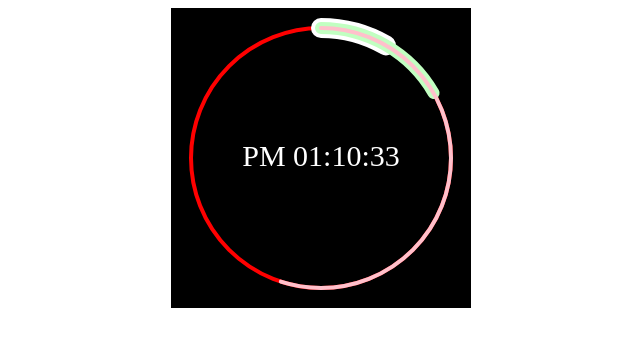
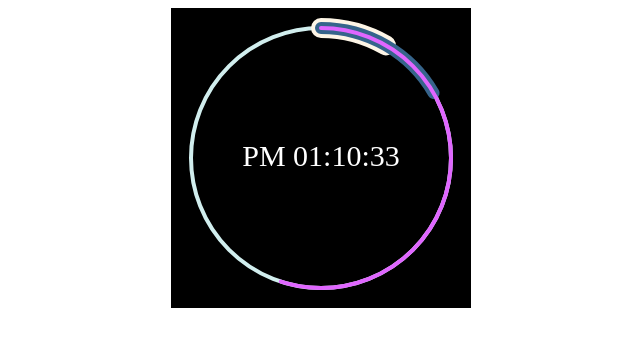
Before and after one commit to leonsux/Clock, a plain HTML site: page index.html in a window 1280 px wide. Shown: the whole page, without its empty margins (319-959 px from the left). Drawn offline with Linux system fonts and the light colour scheme.

Commit message:
Update index.html

```diff
--- a/index.html
+++ b/index.html
@@ -20,10 +20,10 @@
 			size: 300, //选填（默认300）：canvas大小
 			// 一下均为选填，不填则使用缺省值
 			bgColor: 'black', // 背景色
-			baseColor: 'red',//基线颜色
-			hColor: '#FFF',//时针颜色
-			mColor: '#C1FFC1',//分针颜色
-			sColor: 'pink',//秒针颜色
+			baseColor: '#D1EEEE',//基线颜色
+			hColor: '#FDF5E6',//时针颜色
+			mColor: '#36648B',//分针颜色
+			sColor: '#E066FF',//秒针颜色
 			tColor: '#FFF'//文字颜色
 		});
 	</script>
```
